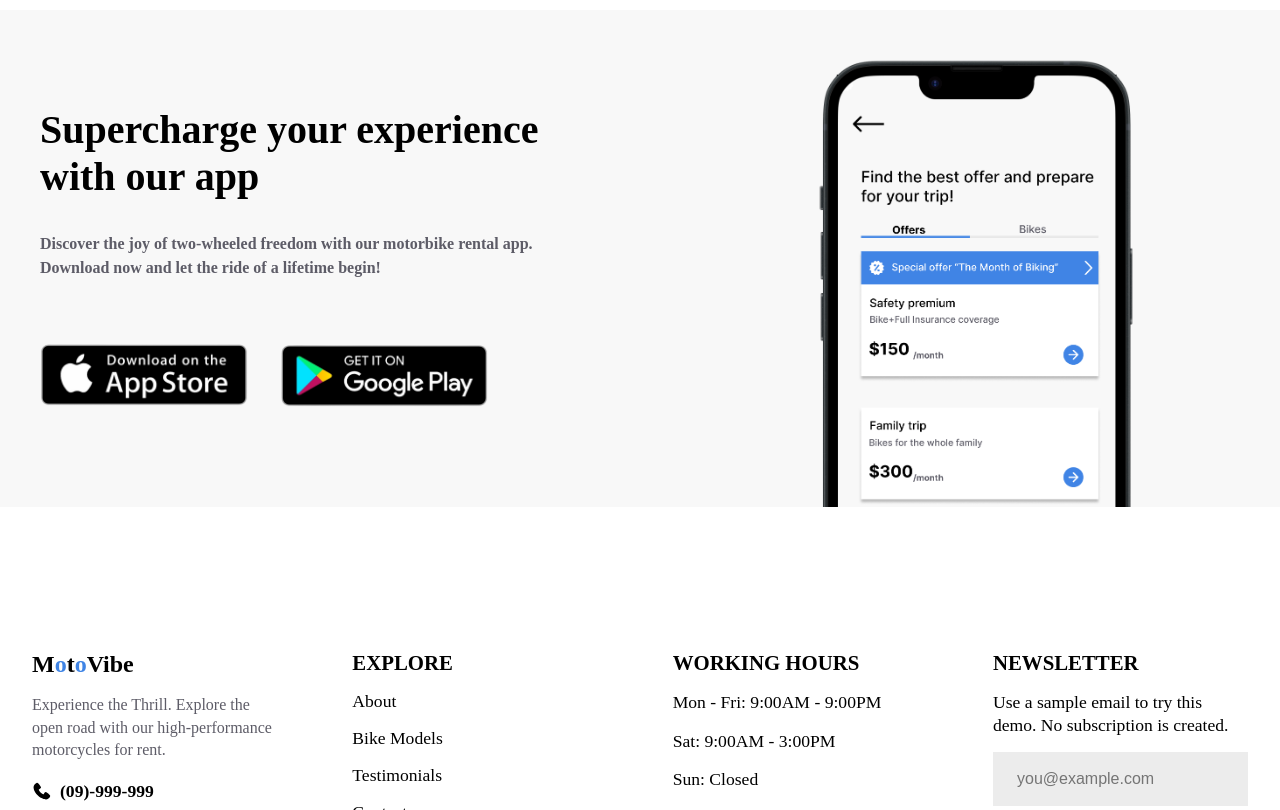
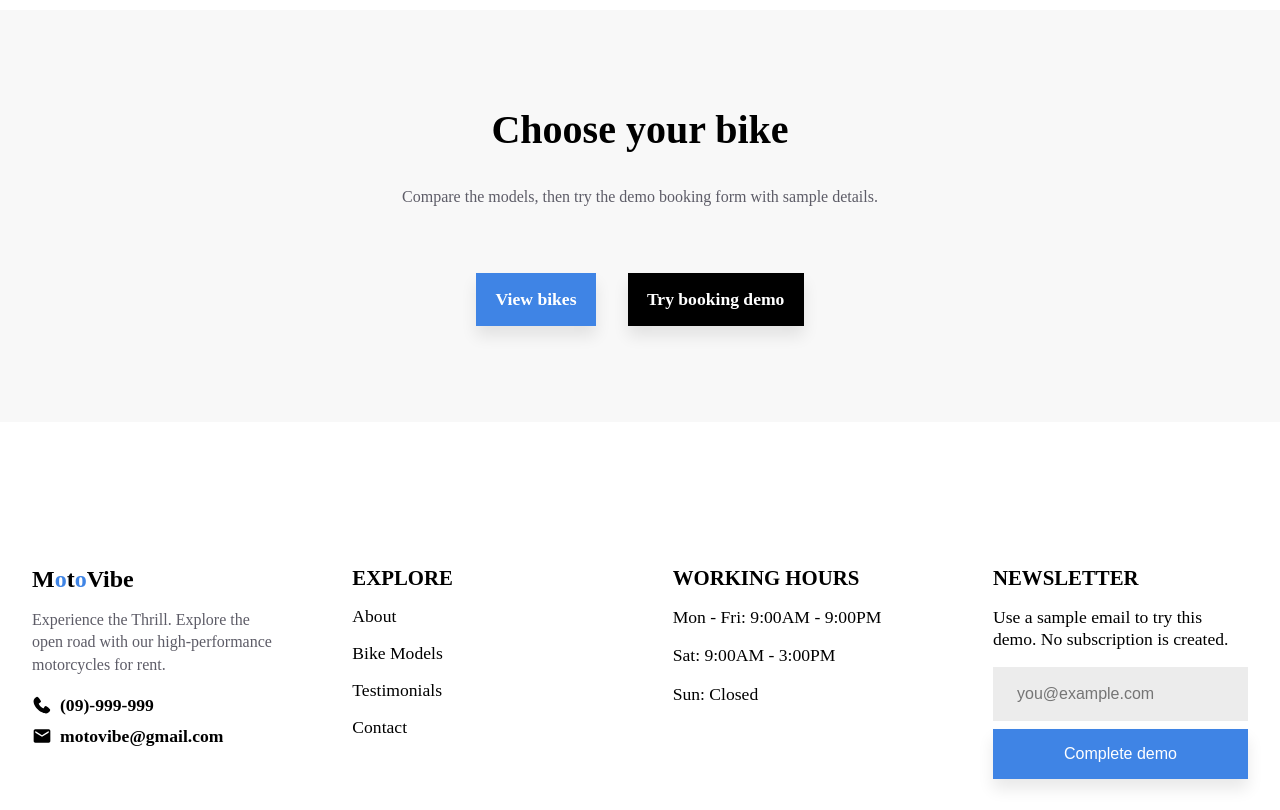
Before and after one commit to OnigiriKing/moto-vibe, a React (Create React App) app: page / in a window 1280 px wide. Shown: the part 4569-5379 px from the top of the page. Built offline with nearby package versions, Linux system fonts and the light colour scheme.

Commit message:
Doaload section fix

```diff
--- a/src/components/HomeComp/HomeComp.Application/Application.jsx
+++ b/src/components/HomeComp/HomeComp.Application/Application.jsx
@@ -1,30 +1,25 @@
-import appleImg from "img/appImg/apple.png";
-import googleImg from "img/appImg/google.png";
+import { Link } from "react-router-dom";
 
 export default function Application() {
   return (
-    <div id="app-screen">
+    <section id="app-screen" aria-labelledby="choose-bike-heading">
       <div className="app-wrapper">
         <div className="app-des">
-          <h1>Supercharge your experience with our app</h1>
-          <h4>
-            Discover the joy of two-wheeled freedom with our motorbike rental
-            app. Download now and let the ride of a lifetime begin!
-          </h4>
+          <h2 id="choose-bike-heading">Choose your bike</h2>
+          <p>
+            Compare the models, then try the demo booking form with sample details.
+          </p>
         </div>
         <div className="app-links">
-          <a href="https://play.google.com" target="_blank" rel="noreferrer">
-            <img src={appleImg} alt="Apple"/>
-          </a>
-          <a
-            href="https://www.apple.com/app-store/"
-            target="_blank"
-            rel="noreferrer"
+          <Link
+            to="/Models"
+            onClick={() => window.scrollTo({ top: 0, behavior: "instant" })}
           >
-            <img src={googleImg} alt="Google"/>
-          </a>
+            View bikes
+          </Link>
+          <Link to="/#home-request">Try booking demo</Link>
         </div>
       </div>
-    </div>
+    </section>
   );
 }
--- a/src/components/HomeComp/_homeStyle.scss
+++ b/src/components/HomeComp/_homeStyle.scss
@@ -740,13 +740,9 @@
   align-items: center;
   justify-content: center;
   background-color: $bgGrey;
-  background-image: url("../img/appImg/phone.png");
-  background-repeat: no-repeat;
-  background-size: 20rem;
-  background-position: 85% 3rem;
 
-  @include navBarWidth {
-    background-image: none;
+  h2 {
+    font-size: $h1-size;
   }
 }
 
@@ -758,12 +754,9 @@
   margin: 0rem 2rem;
   row-gap: 4rem;
   position: relative;
-
-  @include navBarWidth {
-    align-items: center;
-    justify-content: center;
-    text-align: center;
-  }
+  align-items: center;
+  justify-content: center;
+  text-align: center;
 }
 
 .app-des {
@@ -772,7 +765,7 @@
   flex-direction: column;
   row-gap: 2rem;
 
-  h4 {
+  p {
     line-height: 1.5rem;
     color: $greyText;
   }
@@ -787,8 +780,16 @@
   }
 
   a {
-    img {
-      width: 13rem;
+    @include button-style;
+    font-size: $h4-size;
+    font-weight: 600;
+
+    &:last-child {
+      background-color: #000;
+
+      &:hover {
+        background-color: #333;
+      }
     }
   }
 }
```
Also changed, not shown: src/dist/style.css, 1 other file (tests, documents, lock files or other folders).
